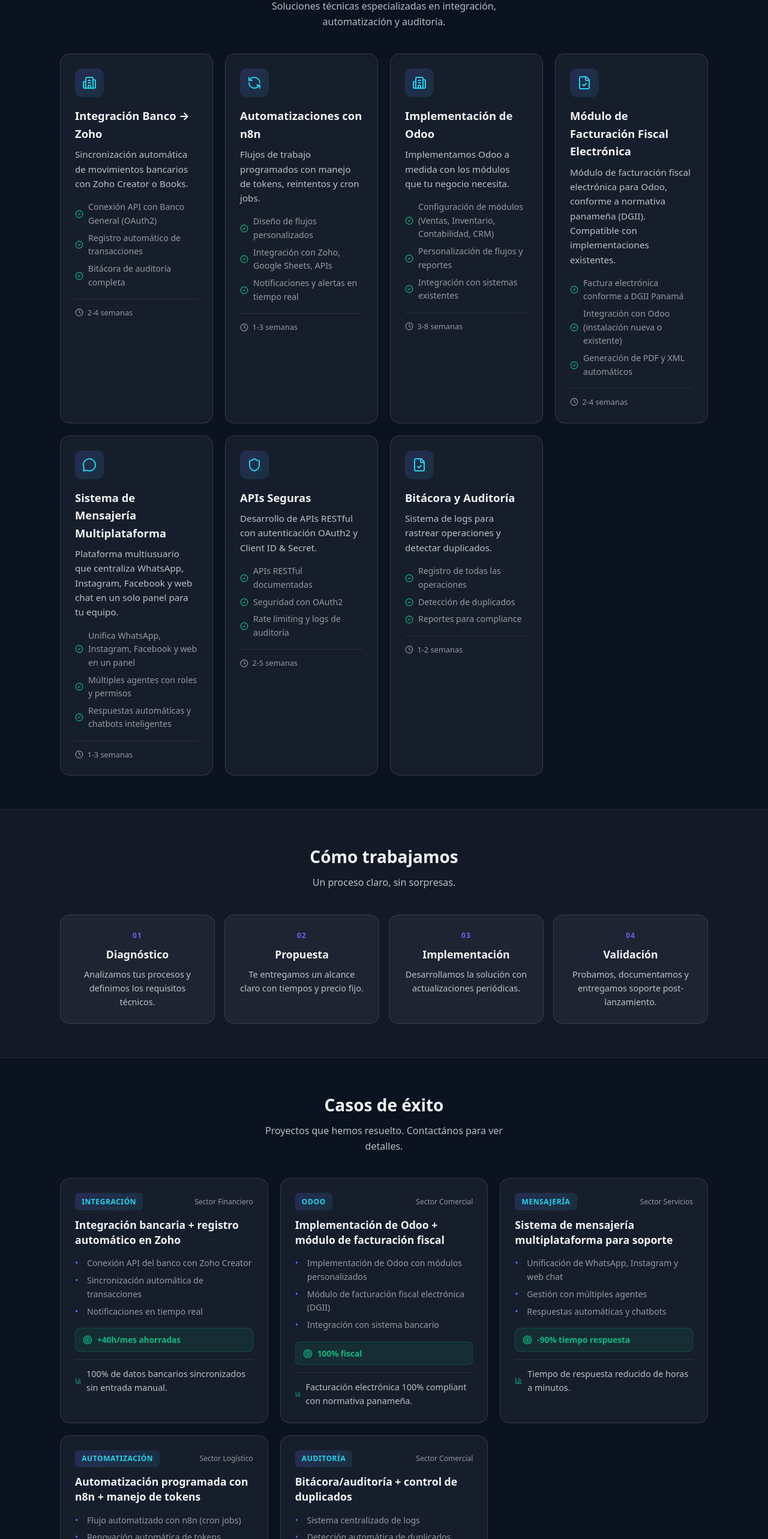
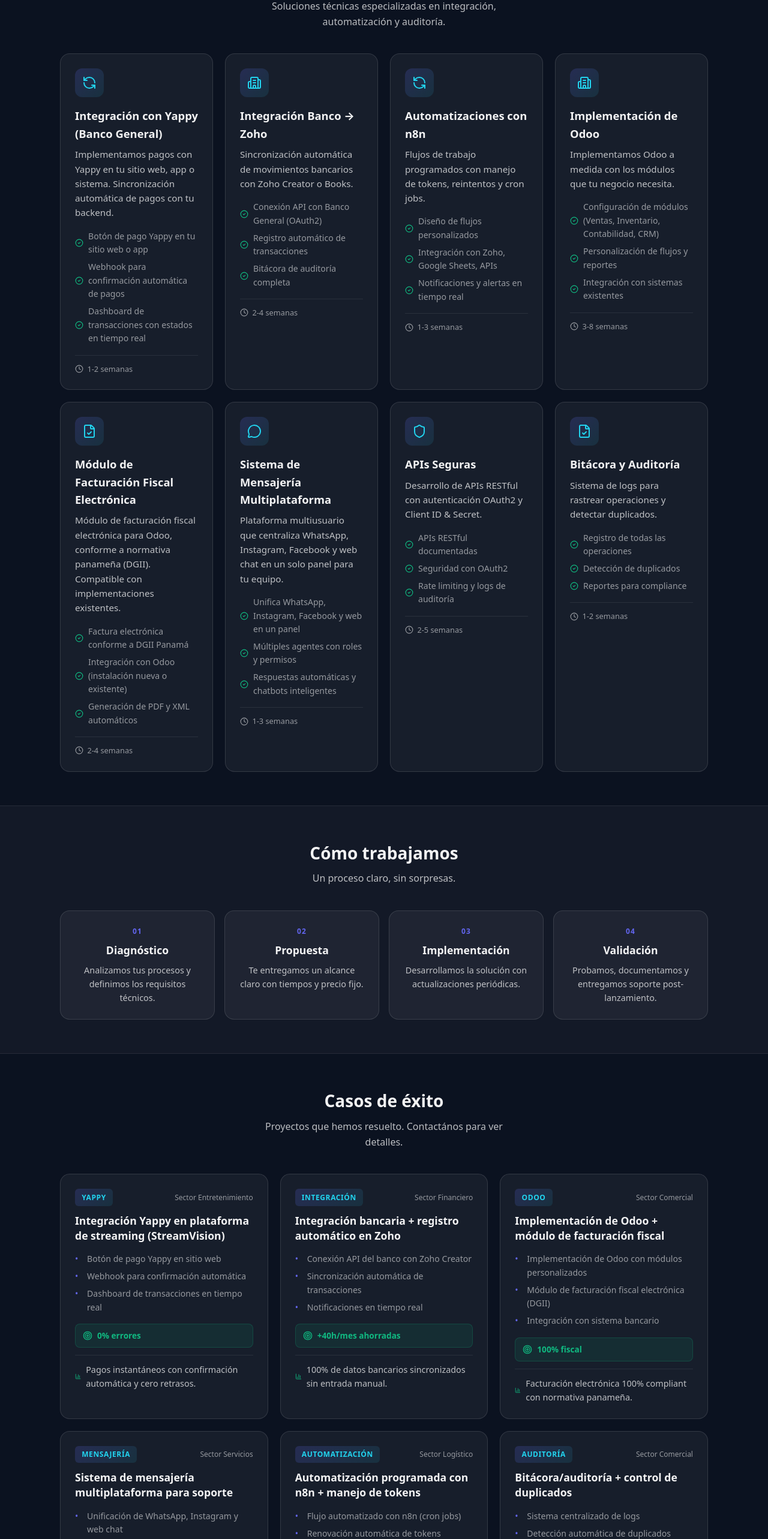
Before and after one commit to jsgsoftware/jsgsoftwares, a React (Vite) app: page / in a window 1280 px wide. Shown: the part 1344-3910 px from the top of the page at 60% size. Built offline with nearby package versions, Linux system fonts and the light colour scheme.

Commit message:
Feature: add Yappy integration to services and case studies

```diff
--- a/src/App.tsx
+++ b/src/App.tsx
@@ -27,6 +27,18 @@
 const DEFAULT_SUBJECT = 'Cotización - JSG Softwares'
 
 const services = [
+  {
+    id: 'yappy',
+    icon: RefreshCcw,
+    title: 'Integración con Yappy (Banco General)',
+    description: 'Implementamos pagos con Yappy en tu sitio web, app o sistema. Sincronización automática de pagos con tu backend.',
+    deliverables: [
+      'Botón de pago Yappy en tu sitio web o app',
+      'Webhook para confirmación automática de pagos',
+      'Dashboard de transacciones con estados en tiempo real'
+    ],
+    time: '1-2 semanas'
+  },
   {
     id: 'integracion-banco',
     icon: Building2,
@@ -137,6 +149,18 @@
 ]
 
 const caseStudies = [
+  {
+    title: 'Integración Yappy en plataforma de streaming (StreamVision)',
+    type: 'Yappy',
+    client: 'Sector Entretenimiento',
+    what: [
+      'Botón de pago Yappy en sitio web',
+      'Webhook para confirmación automática',
+      'Dashboard de transacciones en tiempo real'
+    ],
+    result: 'Pagos instantáneos con confirmación automática y cero retrasos.',
+    metric: '0% errores'
+  },
   {
     title: 'Integración bancaria + registro automático en Zoho',
     type: 'Integración',
```
